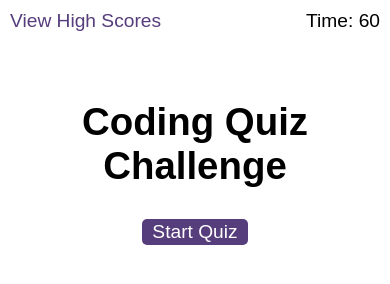
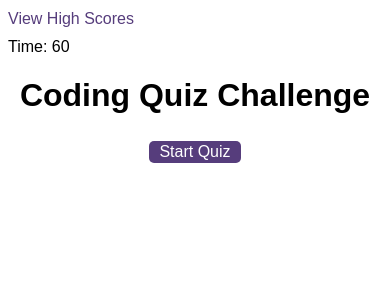
Before and after one commit to ToussaintPhillips/Code-Quiz, a plain HTML site: page index.html in a window 390 px wide. Drawn offline with Linux system fonts and the light colour scheme.

Commit message:
Add files via upload

```diff
--- a/assets/css/styles.css
+++ b/assets/css/styles.css
@@ -54,7 +54,7 @@ li:nth-child(odd) {
 }
 
 .wrapper {
-  margin: 100px auto 0 auto;
+  margin: 50px auto 0 auto;
   max-width: 600px;
 }
 
@@ -74,7 +74,7 @@ li:nth-child(odd) {
 
 .feedback {
   font-style: italic;
-  font-size: 120%;
+  font-size: 100%;
   margin-top: 20px;
   padding-top: 10px;
   color: gray;
@@ -86,3 +86,24 @@ li:nth-child(odd) {
   top: 10px;
   right: 10px;
 }
+
+/* Mobile Responsive Styles */
+@media only screen and (max-width: 600px) {
+  body {
+    font-size: 100%;
+  }
+
+  .wrapper {
+    margin: 20px auto 0 auto;
+  }
+
+  .scores, .timer {
+    position: static;
+    margin-top: 10px;
+    margin-right: 0;
+  }
+
+  .feedback {
+    font-size: 90%;
+  }
+}
```
